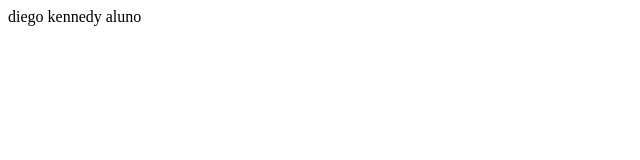
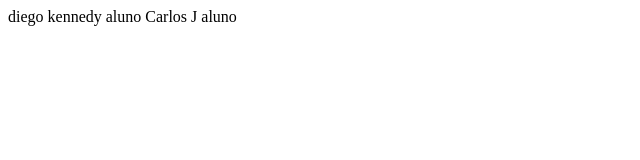
Before and after one commit to PauloBecker/devstoblu-diegokennedy, a plain HTML site: page index.html in a window 1280 px wide. Shown: the whole page, without its empty margins (0-640 px from the left). Drawn offline with Linux system fonts and the light colour scheme.

Commit message:
adiciona nome de Carlos

```diff
--- a/index.html
+++ b/index.html
@@ -8,5 +8,6 @@
 </head>
 <body>
     diego kennedy aluno
+    Carlos J    aluno
 </body>
 </html>
```
